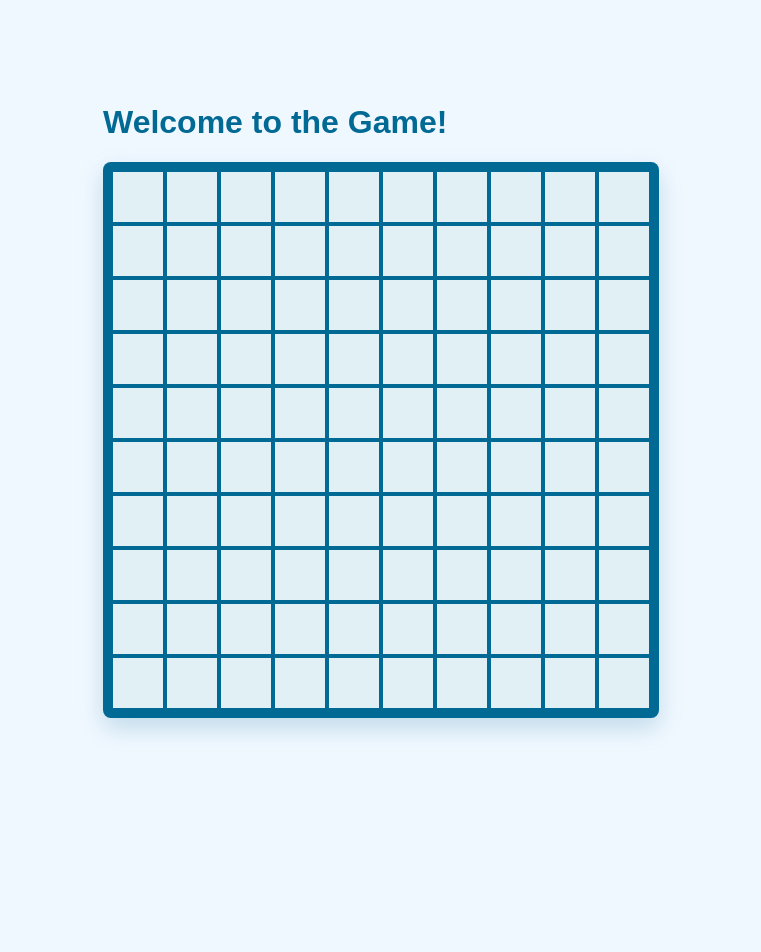
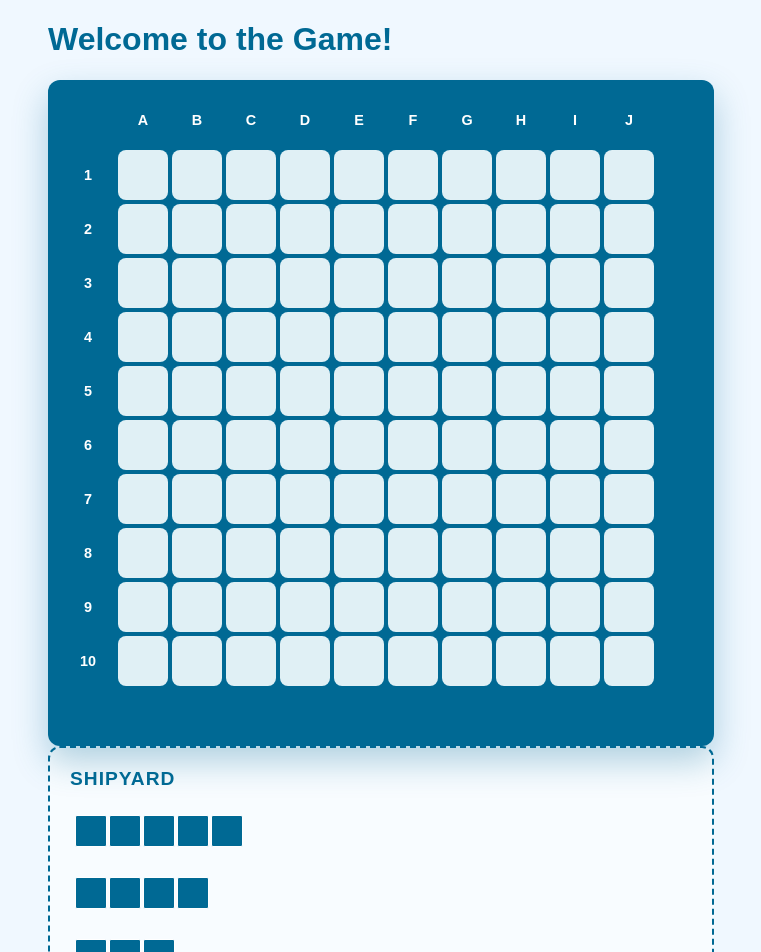
Before and after one commit to DmytroTarasenk0/battleships, a React (Vite) app: page / in a window 1280 px wide. Shown: the top 952 px of the page, without its empty margins (259-1020 px from the left). Before the commit the page ends 800 px from the top, so only its background shows below. Built offline with nearby package versions, Linux system fonts and the light colour scheme.

Commit message:
Add Shipyard component and enhance Board layout with headers

```diff
--- a/src/App.jsx
+++ b/src/App.jsx
@@ -1,5 +1,6 @@
 import { useState } from "react";
 import Board from "./components/Board";
+import Shipyard from "./components/Shipyard";
 
 function App() {
   const [count, setCount] = useState(0);
@@ -8,6 +9,7 @@ function App() {
     <>
       <h1>Welcome to the Game!</h1>
       <Board />
+      <Shipyard />
     </>
   );
 }
--- a/src/components/Board.jsx
+++ b/src/components/Board.jsx
@@ -4,6 +4,10 @@ function Board() {
   // cells and their states
   const cells = Array.from({ length: 100 }, (_, i) => i);
   const [clickedCells, setClickedCells] = useState([]);
+
+  // column and row labels
+  const colLabels = ["A", "B", "C", "D", "E", "F", "G", "H", "I", "J"];
+  const rowLabels = ["1", "2", "3", "4", "5", "6", "7", "8", "9", "10"];
 
   // change style on click
   const handleClick = (id) => {
@@ -20,16 +24,36 @@ function Board() {
   };
 
   return (
-    <div className="board">
-      {cells.map((i) => {
-        // class based on state
-        const isClicked = clickedCells.includes(i);
-        const className = isClicked ? "cell cell-clicked" : "cell";
+    <div className="board-layout">
+      <div className="headers-row">
+        {colLabels.map((label) => (
+          <div key={label} className="label-cell">
+            {label}
+          </div>
+        ))}
+      </div>
 
-        return (
-          <div key={i} className={className} onClick={() => handleClick(i)} />
-        );
-      })}
+      <div className="headers-column">
+        {rowLabels.map((label) => (
+          <div key={label} className="label-cell">
+            {label}
+          </div>
+        ))}
+      </div>
+
+      <div className="game-grid">
+        {cells.map((i) => {
+          // class based on state
+          const isClicked = clickedCells.includes(i);
+          return (
+            <div
+              key={i}
+              className={`cell ${isClicked ? "cell-clicked" : ""}`}
+              onClick={() => handleClick(i)}
+            />
+          );
+        })}
+      </div>
     </div>
   );
 }
--- /dev/null
+++ b/src/components/Shipyard.jsx
@@ -0,0 +1,78 @@
+import { useState } from "react";
+
+function Shipyard() {
+  // fleet definition
+  const fleet = [
+    { id: 0, name: "Carrier", length: 5 },
+    { id: 1, name: "Battleship", length: 4 },
+    { id: 2, name: "Cruiser", length: 3 },
+    { id: 3, name: "Cruiser2", length: 3 },
+    { id: 4, name: "Submarine", length: 3 },
+    { id: 5, name: "Destroyer", length: 2 },
+  ];
+
+  // store state of ships(rotated or not) in {id : boolean} format
+  const [rotatedShips, setRotatedShips] = useState({});
+
+  const toggleRotation = (shipId) => {
+    setRotatedShips((prev) => ({
+      ...prev,
+      [shipId]: !prev[shipId],
+    }));
+  };
+
+  // drag start
+  const handleDragStart = (e, ship) => {
+    e.dataTransfer.effectAllowed = "move"; // cursor)
+    const currentRotation = rotatedShips[ship.id] || false;
+
+    // data to be transferred
+    e.dataTransfer.setData(
+      "shipData",
+      JSON.stringify({
+        id: ship.id,
+        length: ship.length,
+        rotated: currentRotation,
+      })
+    );
+    // logs
+    console.log(`Dragging ${ship.name} (Rotated: ${currentRotation})`);
+  };
+
+  return (
+    <div className="shipyard">
+      <h2>Shipyard</h2>
+
+      {fleet.map((ship) => {
+        // !! ensures getting strict "false" instead of "undefined" if it's new
+        const isRotated = !!rotatedShips[ship.id];
+
+        return (
+          <div
+            key={ship.id}
+            className={`fleet-ship ${isRotated ? "vertical" : ""}`}
+            draggable={true}
+            // drag and click handlers
+            onDragStart={(e) => handleDragStart(e, ship)}
+            onClick={() => toggleRotation(ship.id)}
+          >
+            {/* Check names <div>{ship.name}</div> */}
+            {/* Ship parts */}
+            {Array.from({ length: ship.length }).map((_, index) => (
+              <div key={index} className="ship-part" />
+            ))}
+          </div>
+        );
+      })}
+
+      {/* Instructions */}
+      <div style={{ marginTop: "auto", fontSize: "0.8rem", opacity: 0.7 }}>
+        <p>
+          Drag to place <br /> Click to rotate
+        </p>
+      </div>
+    </div>
+  );
+}
+
+export default Shipyard;
--- a/src/index.css
+++ b/src/index.css
@@ -17,16 +17,51 @@ body {
   color: var(--ocean-dark);
 }
 
-.board {
+.board-layout {
+  display: inline-grid;
+  grid-template-columns: 40px auto;
+  grid-template-rows: 40px auto;
+
+  gap: 10px;
+  padding: 20px;
+  background-color: var(--ocean-dark);
+  border-radius: 12px;
+  box-shadow: 0 15px 35px rgba(0, 105, 148, 0.3);
+}
+
+.headers-row {
+  display: grid;
+  grid-template-columns: repeat(10, 50px);
+  gap: 4px;
+  grid-column: 2;
+}
+
+.headers-column {
+  display: grid;
+  grid-template-rows: repeat(10, 50px);
+  gap: 4px;
+  grid-row: 2;
+}
+
+.game-grid {
   display: grid;
   grid-template-columns: repeat(10, 50px);
   grid-template-rows: repeat(10, 50px);
 
   gap: 4px;
-  padding: 10px;
-  background-color: var(--ocean-dark);
-  border-radius: 8px;
-  box-shadow: 0 10px 25px rgba(0, 105, 148, 0.2);
+  grid-column: 2;
+  grid-row: 2;
+  margin-right: 40px;
+  margin-bottom: 40px;
+}
+
+.label-cell {
+  display: flex;
+  align-items: center;
+  justify-content: center;
+  color: var(--white);
+  font-weight: bold;
+  font-size: 0.9rem;
 }
 
 .cell {
@@ -34,6 +69,7 @@ body {
   width: 100%;
   height: 100%;
   cursor: pointer;
+  border-radius: 8px;
   transition: all 0.2s ease;
 }
 
@@ -48,3 +84,55 @@ body {
   pointer-events: none; /* Disable clicks */
   transform: scale(0.95);
 }
+
+/* --- Shipyard Container --- */
+.shipyard {
+  display: flex;
+  flex-direction: column;
+  background-color: rgba(255, 255, 255, 0.5);
+  padding: 20px;
+  border-radius: 12px;
+  border: 2px dashed var(--ocean-dark);
+  min-width: 200px;
+  align-items: flex-start;
+  gap: 20px;
+}
+
+.shipyard h2 {
+  margin: 0;
+  font-size: 1.2rem;
+  color: var(--ocean-dark);
+  text-transform: uppercase;
+  letter-spacing: 1px;
+}
+
+/* --- Individual Ship --- */
+.fleet-ship {
+  display: flex;
+  gap: 2px;
+  padding: 5px;
+  border-radius: 4px;
+  cursor: grab;
+  transition: transform 0.2s ease;
+  background-color: transparent;
+}
+
+.fleet-ship:hover {
+  background-color: rgba(0, 105, 148, 0.1);
+}
+
+.fleet-ship:active {
+  cursor: grabbing;
+}
+
+.fleet-ship.vertical {
+  flex-direction: column;
+}
+
+.ship-part {
+  width: 30px;
+  height: 30px;
+  background-color: var(--ocean-dark);
+  border: 1px solid var(--white);
+  border-radius: 2px;
+}
```
